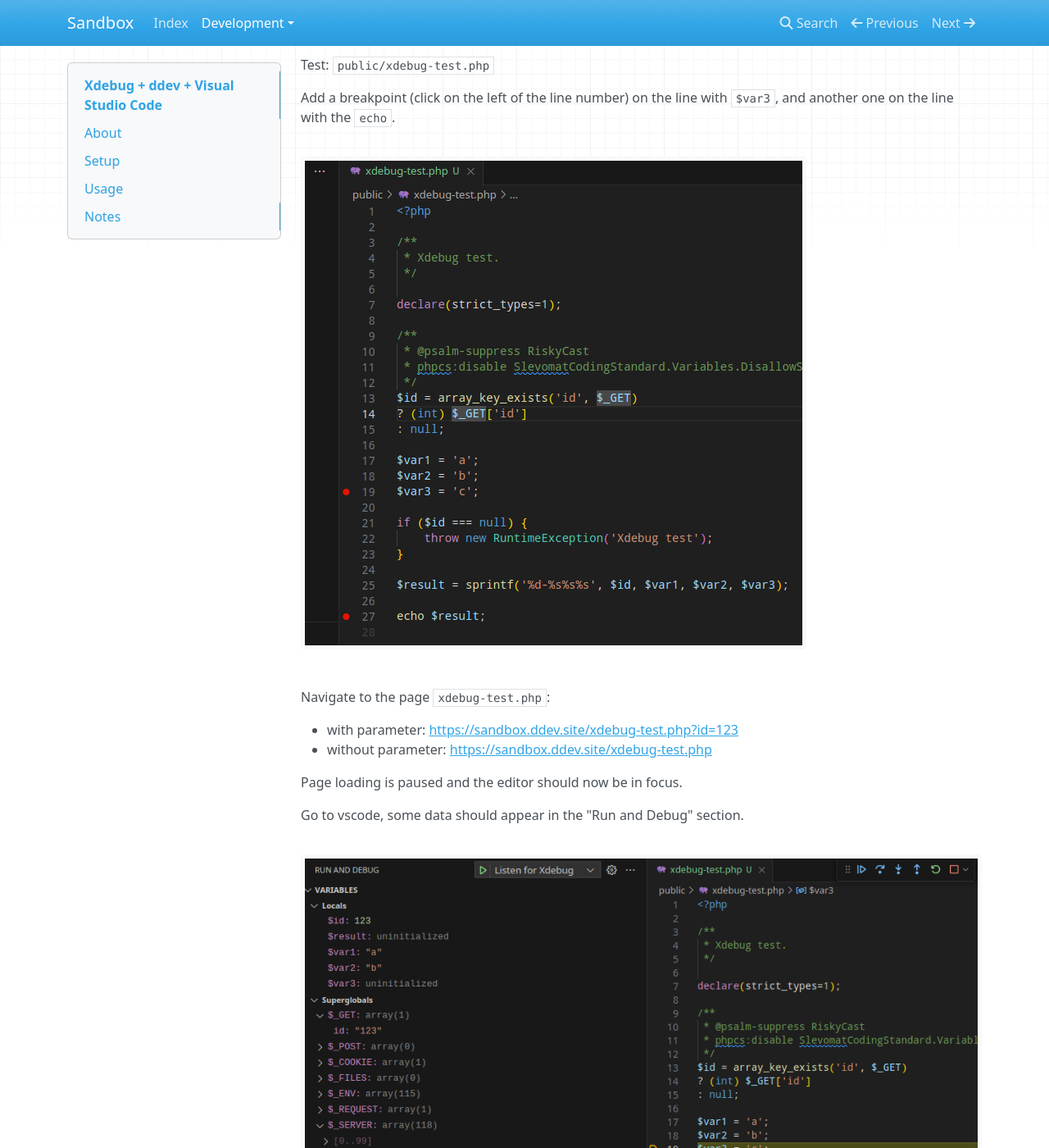
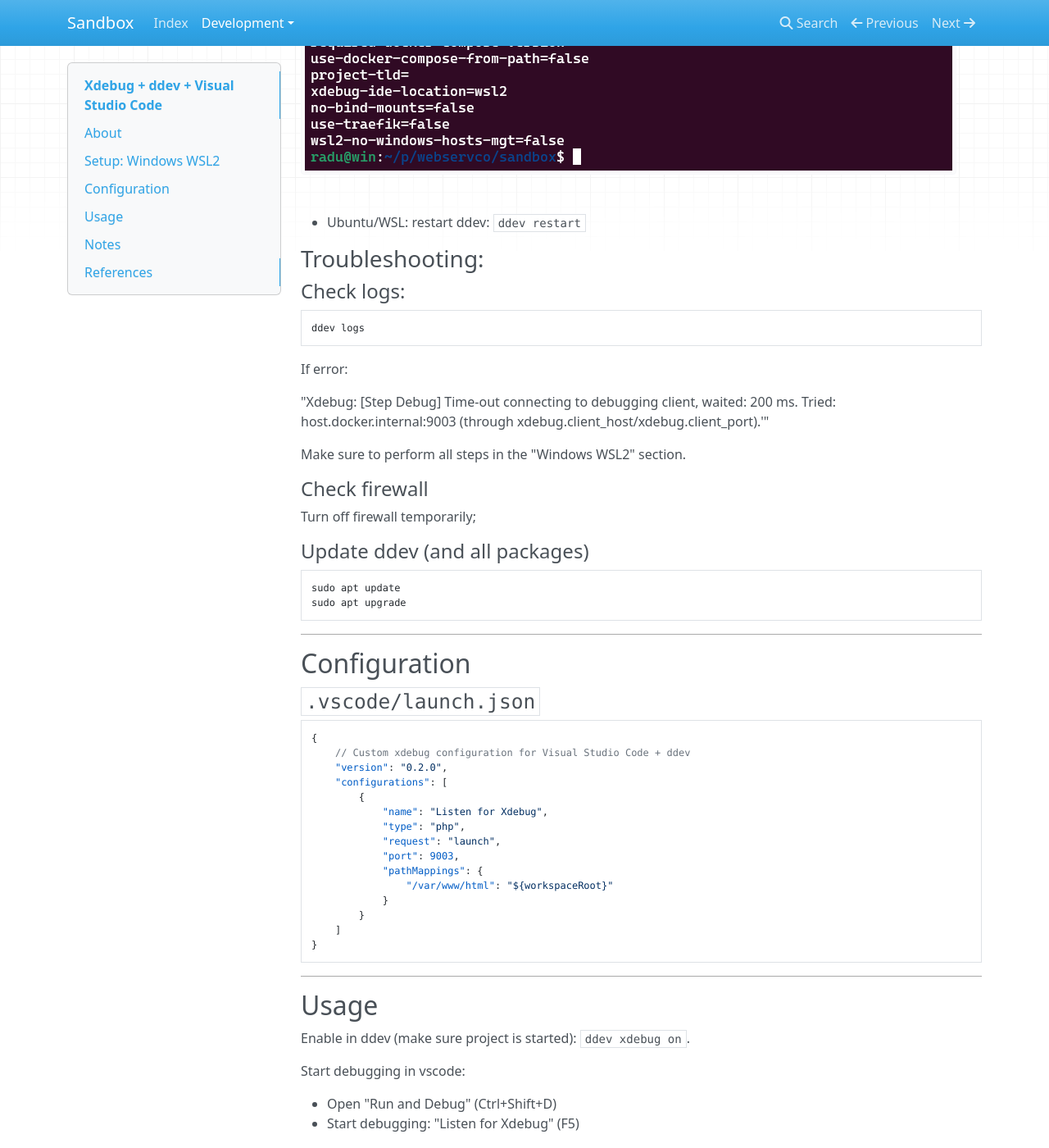
Before and after one commit to webservco/sandbox, an MkDocs documentation site: the page built from docs/Development/Environment/xdebug.md, in a window 1280 px wide and 1400 px high, scrolled down 1214 px. Shown: the whole window at 82% size. Built offline with MkDocs 1.6.1, drawn with Linux system fonts in a browser that asks for light colours; nearby versions of some CDN libraries; some of the changed text lies outside the part shown.

Commit message:
Xdebug WSL notes.

````diff
--- a/docs/Development/Environment/xdebug.md
+++ b/docs/Development/Environment/xdebug.md
@@ -10,7 +10,50 @@ This article is about using [Step Debugging](https://xdebug.org/docs/step_debug)
 
 ---
 
-## Setup
+## Setup: Windows WSL2
+
+- Ubuntu/WSL: do not install anything specific, everything is handled in the `ddev` container;
+- vscode: Install extension: `WSL` (publisher Microsoft);
+- vscode: Install extension: `PHP Debug` (publisher Xdebug);
+- vscode: Install the `PHP Debug` extension also in WSL ("Install in WSL: Ubuntu");
+
+![Screenshot: xdebug extension](img/xdebug-6-php_debug_extension.png)
+
+- vscode: restart;
+- Ubuntu/WSL: setup ide: `ddev config global --xdebug-ide-location=wsl2`
+
+![Screenshot: WSL command](img/xdebug-7-wsl_command.png);
+
+- Ubuntu/WSL: restart ddev: `ddev restart`
+
+### Troubleshooting:
+
+#### Check logs:
+
+```sh
+ddev logs
+```
+
+If error:
+
+"Xdebug: [Step Debug] Time-out connecting to debugging client, waited: 200 ms. Tried: host.docker.internal:9003 (through xdebug.client_host/xdebug.client_port).'"
+
+Make sure to perform all steps in the "Windows WSL2" section.
+
+#### Check firewall
+
+Turn off firewall temporarily;
+
+#### Update ddev (and all packages)
+
+```sh
+sudo apt update
+sudo apt upgrade
+```
+
+---
+
+## Configuration
 
 ### `.vscode/launch.json`
 
@@ -36,7 +79,7 @@ This article is about using [Step Debugging](https://xdebug.org/docs/step_debug)
 
 ## Usage
 
-Enable in ddev: `ddev xdebug on`.
+Enable in ddev (make sure project is started): `ddev xdebug on`.
 
 Start debugging in vscode:
 
@@ -80,3 +123,9 @@ Now also `$var3` has a value.
 - To stop debugging:
     - vscode: red square button (Shift+F5)
     - ddev: `ddev xdebug off`
+
+---
+
+## References
+
+- [Step Debugging with Xdebug](https://ddev.readthedocs.io/en/latest/users/debugging-profiling/step-debugging/)
````
Also changed, not shown: docs/Development/Environment/img/xdebug-6-php_debug_extension.png (added), docs/Development/Environment/img/xdebug-7-wsl_command.png (added).
